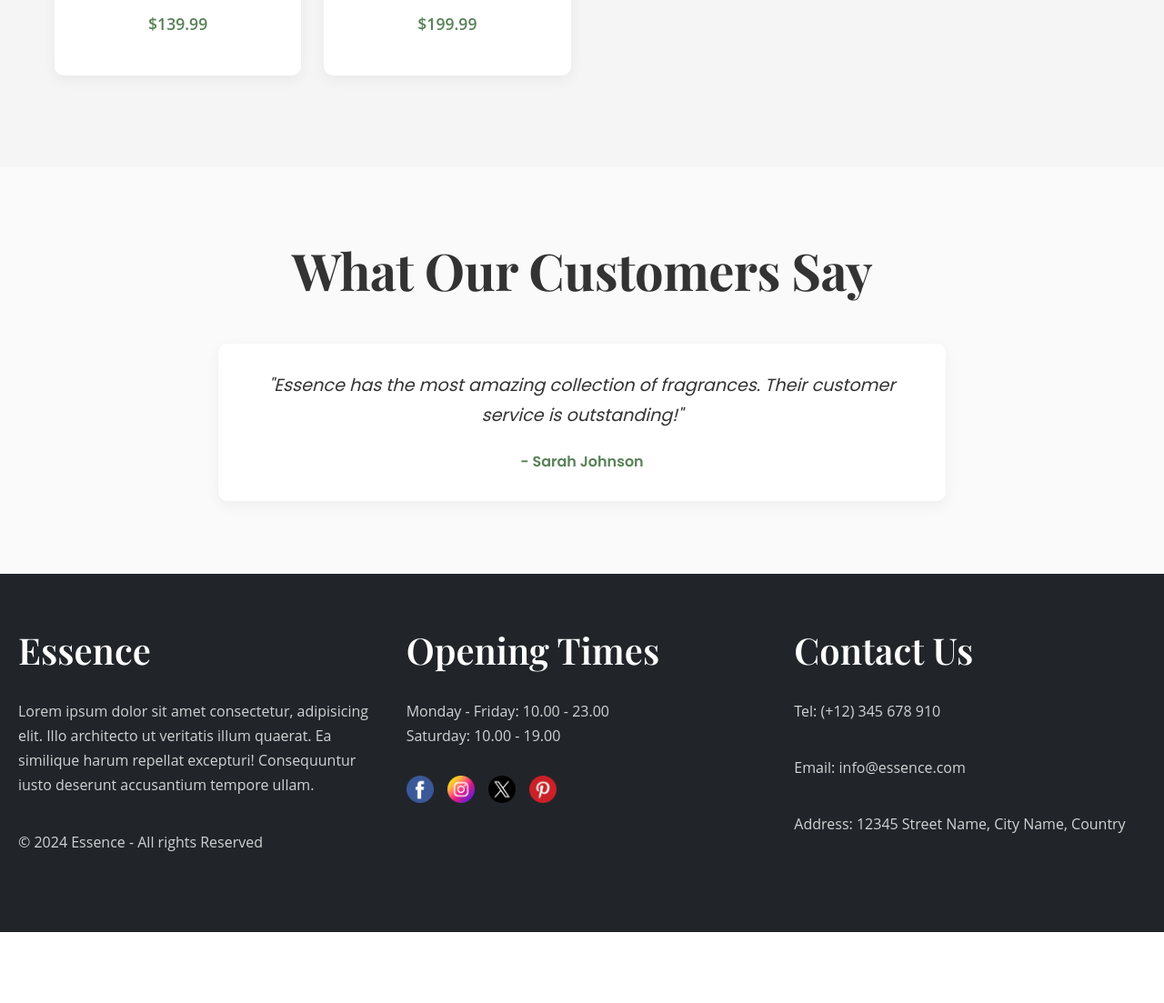
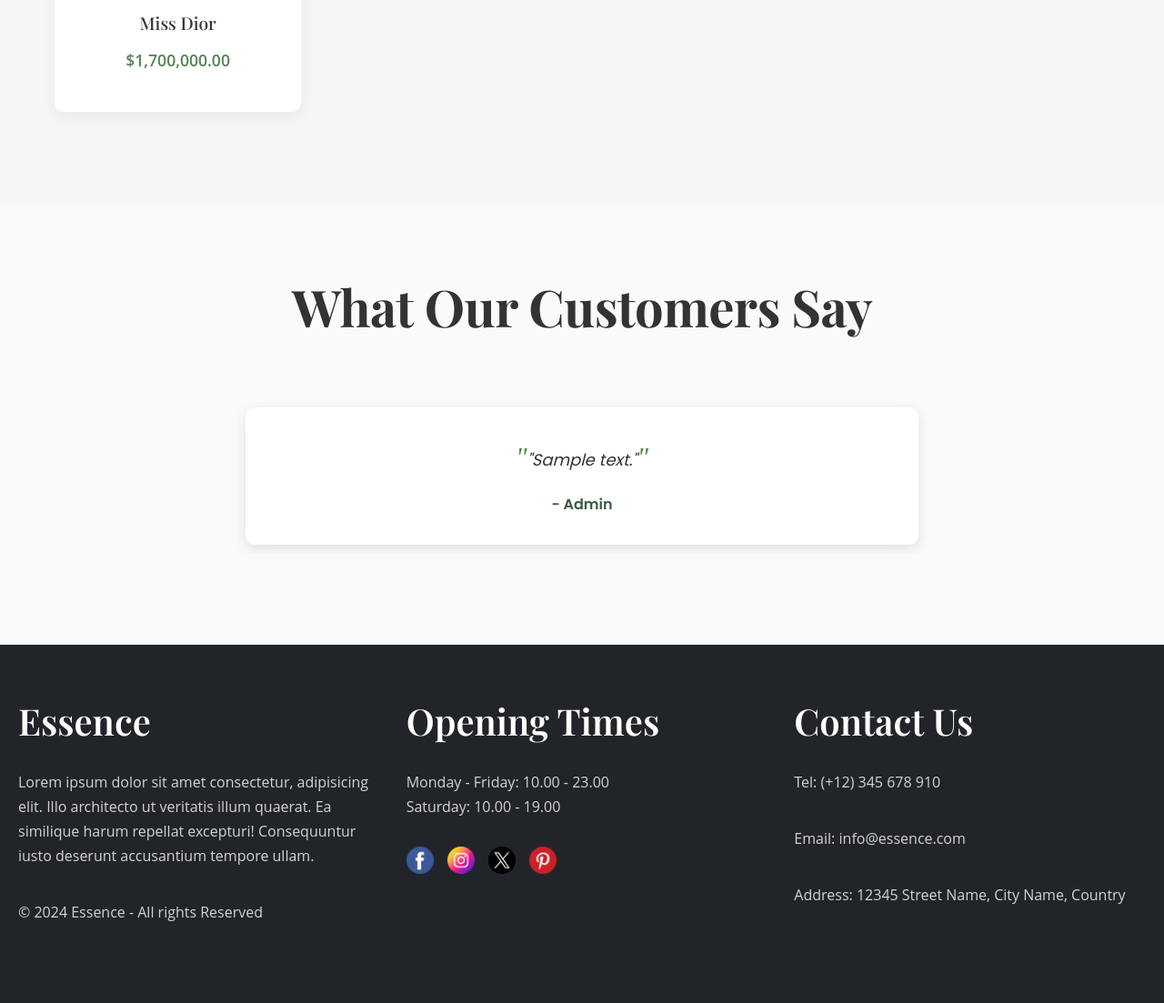
Before and after one commit to Mifta24/Mistify, a Laravel app: page / in a window 1280 px wide. Shown: the part 3929-5032 px from the top of the page at 91% size. Before the commit the page ends 4954 px from the top, so only its background shows below. Run offline with Laravel 12, Linux system fonts and the light colour scheme; data comes from the database, SQL or seed files in the repository; tables that the repository leaves empty hold one stand-in row (values such as "Sample post"); parts of the project's set-up code (start-up, migrations or seed data) failed here and were passed over; some libraries are stand-ins or nearby versions.

Commit message:
Menambahkan logika ke halaman utama dan memperbarui review product

```diff
--- a/app/Http/Controllers/FrontController.php
+++ b/app/Http/Controllers/FrontController.php
@@ -4,6 +4,7 @@ namespace App\Http\Controllers;
 
 use App\Models\Product;
 use App\Models\Category;
+use App\Models\ProductReview;
 use Illuminate\Http\Request;
 
 class FrontController extends Controller
@@ -11,7 +12,22 @@ class FrontController extends Controller
 
     public function dashboard()
     {
-        return view('index');
+        // Provduct
+        $products = Product::with('category')
+            ->orderBy('created_at', 'desc')
+            ->take(5)
+            ->get();
+        // Category
+        $categories = Category::where('is_active', true)
+            ->orderBy('sort_order')
+            ->take(5)
+            ->get(['id', 'name']);
+
+        // testimonials
+         $testimonials = ProductReview::with('user')
+            ->orderBy('created_at', 'desc')
+            ->get();
+        return view('index', compact('products', 'categories', 'testimonials'));
     }
 
     public function about()
@@ -47,9 +63,9 @@ class FrontController extends Controller
         // Apply search filter
         if ($request->filled('search')) {
             $searchTerm = '%' . $request->search . '%';
-            $query->where(function($q) use ($searchTerm) {
+            $query->where(function ($q) use ($searchTerm) {
                 $q->where('name', 'like', $searchTerm)
-                  ->orWhere('description', 'like', $searchTerm);
+                    ->orWhere('description', 'like', $searchTerm);
             });
         }
 
--- a/app/Http/Controllers/ReviewController.php
+++ b/app/Http/Controllers/ReviewController.php
@@ -17,7 +17,7 @@ class ReviewController extends Controller
         }
 
         // Check if order is delivered
-        if ($order->status !== Order::STATUS_COMPLETED) {
+        if ($order->status !== Order::STATUS_DELIVERED) {
             return back()->with('error', 'You can only review products from delivered orders.');
         }
 
@@ -48,7 +48,7 @@ class ReviewController extends Controller
         }
 
         // Check if order is delivered
-        if ($order->status !== Order::STATUS_COMPLETED) {
+        if ($order->status !== Order::STATUS_DELIVERED) {
             return back()->with('error', 'You can only review products from delivered orders.');
         }
 
--- a/resources/views/index.blade.php
+++ b/resources/views/index.blade.php
@@ -2,11 +2,11 @@
     <div class="hero-section container-1">
         <div class="container-text">
             <h1 class="large-text">We care about Fragrances</h1>
-            <p class="lead my-4">Lorem ipsum dolor sit amet consectetur adipisicing elit. Laborum optio ea eos minus quae architecto cumque ipsa eius exercitationem nisi, et enim saepe sequi voluptates ducimus provident, nemo aut molestias!</p>
+            <p class="lead my-4">Perfume is the art of creating a unique and lasting impression on the senses.</p>
             <button class="button-style btn-hover">See more</button>
         </div>
-        <div id="image-container-1" class="shadow-lg rounded">
-            <!-- <img src="images/first-image.png" alt="image"> -->
+        <div id="image-container-1" class="shadow-md rounded">
+            <img src="{{ asset('images/perfume-background.jpg') }}" class="rounded h-100" alt="image">
         </div>
     </div>
 
@@ -16,11 +16,14 @@
             <p class="tagline">Luxury Defined. One Drop at a Time.</p>
         </div>
         <div class="brand-image">
-            <img src="images/second-image.jpg" alt="Perfume bottle" class="rounded shadow-lg img-fluid">
+            <img src="https://images.rawpixel.com/image_png_1100/cHJpdmF0ZS90ZW1wbGF0ZXMvZmlsZXMvY3JlYXRlX3Rvb2wvMjAyNC0wMi8wMWhxMnB2ZDZkZWM1bjBwemJ6MHducHB0NS1sc3ZiYmlobi5wbmc.png"
+                alt="Perfume bottle" class="rounded shadow-lg img-fluid">
         </div>
         <div class="container-text">
             <h2 class="big-text">Why shop with Essence</h2>
-            <p class="my-4">Lorem ipsum dolor sit amet consectetur, adipisicing elit. Mollitia quod, enim quo laboriosam possimus expedita atque neque illo laudantium commodi ut impedit cumque perferendis! Vitae et perferendis cum voluptas eaque!</p>
+            <p class="my-4">Lorem ipsum dolor sit amet consectetur, adipisicing elit. Mollitia quod, enim quo
+                laboriosam possimus expedita atque neque illo laudantium commodi ut impedit cumque perferendis! Vitae et
+                perferendis cum voluptas eaque!</p>
             <button class="button-style btn-hover">Read More</button>
         </div>
     </div>
@@ -31,7 +34,8 @@
             <div class="service-card">
                 <img src="logos/recommendation.png" alt="Recommendation icon" loading="lazy">
                 <h2>Recommendations</h2>
-                <p>Lorem, ipsum dolor sit amet consectetur adipisicing elit. Quo obcaecati distinctio temporibus suscipit illum placeat alias error voluptas.</p>
+                <p>Lorem, ipsum dolor sit amet consectetur adipisicing elit. Quo obcaecati distinctio temporibus
+                    suscipit illum placeat alias error voluptas.</p>
             </div>
             <div class="service-card">
                 <img src="logos/giftbox.png" alt="Gifting icon" loading="lazy">
@@ -56,66 +60,63 @@
         <p class="text-center mb-4">Lorem ipsum dolor sit amet consectetur adipisicing elit.</p>
         <div class="category-nav">
             <ul class="nav-pills">
-                <li><a href="#" class="active">Floral</a></li>
-                <li><a href="#">Woody</a></li>
-                <li><a href="#">Fruity</a></li>
-                <li><a href="#">Fresh</a></li>
+                <li><a href="{{ route('products.index') }}"
+                        class="nav-link {{ !request('category') ? 'active' : '' }}">All</a></li>
+                @foreach ($categories as $category)
+                    <li>
+                        <a href="{{ route('products.index', ['category' => $category->id]) }}"
+                            class="nav-link {{ request('category') == $category->id ? 'active' : '' }}">
+                            {{ $category->name }}
+                        </a>
+                    </li>
+                @endforeach
             </ul>
         </div>
 
         <div class="container-4-collection">
+            @if (isset($products) && count($products) > 0)
+                @foreach ($products as $product)
                     <div class="product-card">
-                <img src="images/perfume-image1.jpg" alt="Perfume 1" loading="lazy" class="img-fluid rounded">
+                        <img src="{{ asset('images/' . $product->image) }}" alt="{{ $product->name }}" loading="lazy"
+                            class="img-fluid rounded">
                         <div class="product-info">
-                    <h3>Floral Elegance</h3>
-                    <p>$149.99</p>
+                            <h3>{{ $product->name }}</h3>
+                            <p>${{ number_format($product->price, 2) }}</p>
                         </div>
                     </div>
-            <div class="product-card">
-                <img src="images/perfume-image2.jpg" alt="Perfume 2" loading="lazy" class="img-fluid rounded">
-                <div class="product-info">
-                    <h3>Woody Notes</h3>
-                    <p>$129.99</p>
+                @endforeach
+            @else
+                <div class="no-products">
+                    <p>No products available at the moment.</p>
                 </div>
-            </div>
-            <div class="product-card">
-                <img src="images/perfume-image3.jpg" alt="Perfume 3" loading="lazy" class="img-fluid rounded">
-                <div class="product-info">
-                    <h3>Ocean Breeze</h3>
-                    <p>$159.99</p>
-                </div>
-            </div>
-            <div class="product-card">
-                <img src="images/perfume-image4.jpg" alt="Perfume 4" loading="lazy" class="img-fluid rounded">
-                <div class="product-info">
-                    <h3>Midnight Rose</h3>
-                    <p>$179.99</p>
-                </div>
-            </div>
-            <div class="product-card">
-                <img src="images/perfume-image5.jpg" alt="Perfume 5" loading="lazy" class="img-fluid rounded">
-                <div class="product-info">
-                    <h3>Citrus Splash</h3>
-                    <p>$139.99</p>
-                </div>
-            </div>
-            <div class="product-card">
-                <img src="images/perfume-image6.jpg" alt="Perfume 6" loading="lazy" class="img-fluid rounded">
-                <div class="product-info">
-                    <h3>Amber Oud</h3>
-                    <p>$199.99</p>
-                </div>
-            </div>
+            @endif
         </div>
     </div>
 
     <div class="testimonial-section">
         <h1 class="large-text text-center mb-5">What Our Customers Say</h1>
         <div class="testimonial-carousel">
+            @if (isset($testimonials) && count($testimonials) > 0)
+                <div class="swiper testimonial-swiper">
+                    <div class="swiper-wrapper">
+                        @foreach ($testimonials as $testimonial)
+                            <div class="swiper-slide">
                                 <div class="testimonial">
-                <div class="quote">"Essence has the most amazing collection of fragrances. Their customer service is outstanding!"</div>
-                <div class="author">- Sarah Johnson</div>
+                                    <div class="quote">"{{ $testimonial->comment }}"</div>
+                                    <div class="author">-
+                                        {{ isset($testimonial->user) ? $testimonial->user->name : $testimonial->author }}
                                     </div>
                                 </div>
                             </div>
+                        @endforeach
+                    </div>
+                    <div class="swiper-pagination"></div>
+                </div>
+            @else
+                <div class="no-testimonials">
+                    <p>No testimonials available at the moment.</p>
+                </div>
+            @endif
+        </div>
+    </div>
 </x-app-layout>
--- a/resources/views/layouts/app.blade.php
+++ b/resources/views/layouts/app.blade.php
@@ -14,7 +14,9 @@
     <!-- Fonts -->
     <link rel="preconnect" href="https://fonts.bunny.net">
     <link href="https://fonts.bunny.net/css?family=figtree:400,500,600&display=swap" rel="stylesheet">
-    <link href="https://fonts.googleapis.com/css2?family=Playfair+Display:wght@400;500;600;700&family=Poppins:wght@300;400;500;600&display=swap" rel="stylesheet">
+    <link
+        href="https://fonts.googleapis.com/css2?family=Playfair+Display:wght@400;500;600;700&family=Poppins:wght@300;400;500;600&display=swap"
+        rel="stylesheet">
 
     <!-- Bootstrap CSS -->
     <link href="https://cdn.jsdelivr.net/npm/bootstrap@5.3.0/dist/css/bootstrap.min.css" rel="stylesheet">
@@ -24,6 +26,9 @@
     <!-- Add in head section -->
     <link rel="stylesheet" href="https://cdn.jsdelivr.net/npm/@sweetalert2/theme-bootstrap-4/bootstrap-4.min.css">
     <script src="https://cdn.jsdelivr.net/npm/sweetalert2@11"></script>
+
+    <!-- Swiper CSS -->
+    <link rel="stylesheet" href="https://cdn.jsdelivr.net/npm/swiper@11/swiper-bundle.min.css" />
 
     <style>
         :root {
@@ -41,7 +46,10 @@
             background-color: #fafafa;
         }
 
-        h1, h2, h3, .elegant {
+        h1,
+        h2,
+        h3,
+        .elegant {
             font-family: 'Playfair Display', serif;
         }
 
@@ -73,7 +81,7 @@
         .btn-hover:hover {
             background-color: var(--accent-color);
             transform: translateY(-2px);
-            box-shadow: 0 5px 15px rgba(0,0,0,0.1);
+            box-shadow: 0 5px 15px rgba(0, 0, 0, 0.1);
         }
 
         /* Navigation */
@@ -118,7 +126,7 @@
         }
 
         #image-container-1 {
-            background-image: url('{{ asset("images/hero-perfume.jpg") }}');
+            background-image: url('{{ asset('images/hero-perfume.jpg') }}');
             background-size: cover;
             background-position: center;
             height: 500px;
@@ -164,13 +172,13 @@
             padding: 30px;
             background-color: white;
             border-radius: 10px;
-            box-shadow: 0 5px 15px rgba(0,0,0,0.05);
+            box-shadow: 0 5px 15px rgba(0, 0, 0, 0.05);
             transition: all 0.3s ease;
         }
 
         .service-card:hover {
             transform: translateY(-5px);
-            box-shadow: 0 10px 25px rgba(0,0,0,0.1);
+            box-shadow: 0 10px 25px rgba(0, 0, 0, 0.1);
         }
 
         .service-card img {
@@ -221,13 +229,13 @@
             background-color: white;
             border-radius: 10px;
             overflow: hidden;
-            box-shadow: 0 5px 15px rgba(0,0,0,0.05);
+            box-shadow: 0 5px 15px rgba(0, 0, 0, 0.05);
             transition: all 0.3s ease;
         }
 
         .product-card:hover {
             transform: translateY(-5px);
-            box-shadow: 0 10px 25px rgba(0,0,0,0.1);
+            box-shadow: 0 10px 25px rgba(0, 0, 0, 0.1);
         }
 
         .product-info {
@@ -251,25 +259,51 @@
             padding: 80px 0;
         }
 
-        .testimonial {
-            background-color: white;
-            padding: 30px;
-            border-radius: 10px;
-            box-shadow: 0 5px 15px rgba(0,0,0,0.05);
-            text-align: center;
+        .testimonial-carousel {
             max-width: 800px;
             margin: 0 auto;
+            padding: 20px;
+        }
+
+        .testimonial {
+            background-color: #ffffff;
+            border-radius: 10px;
+            box-shadow: 0 5px 15px rgba(0, 0, 0, 0.1);
+            padding: 30px;
+            text-align: center;
+            margin: 10px;
+            transition: transform 0.3s ease;
+        }
+
+        .testimonial:hover {
+            transform: translateY(-5px);
         }
 
         .quote {
-            font-size: 1.2rem;
+            font-size: 18px;
+            color: #333;
             font-style: italic;
-            margin-bottom: 20px;
+            line-height: 1.6;
+            margin-bottom: 15px;
+            position: relative;
+        }
+
+        .quote::before,
+        .quote::after {
+            content: '"';
+            font-size: 30px;
+            color: var(--accent-color);
+            font-family: serif;
         }
 
         .author {
             font-weight: 600;
-            color: var(--accent-color);
+            color: var(--primary-color);
+            font-size: 16px;
+        }
+
+        .swiper-pagination-bullet-active {
+            background-color: var(--primary-color);
         }
 
         /* Footer */
@@ -283,13 +317,14 @@
             padding: 60px 20px;
         }
 
-        #footer h1, #footer h2 {
+        #footer h1,
+        #footer h2 {
             color: white;
             margin-bottom: 20px;
         }
 
         #footer p {
-            color: rgba(255,255,255,0.8);
+            color: rgba(255, 255, 255, 0.8);
             margin-bottom: 15px;
         }
 
@@ -326,7 +361,9 @@
         }
 
         @media (max-width: 768px) {
-            .container-3-services, .container-4-collection {
+
+            .container-3-services,
+            .container-4-collection {
                 grid-template-columns: 1fr 1fr;
             }
 
@@ -336,7 +373,9 @@
         }
 
         @media (max-width: 576px) {
-            .container-3-services, .container-4-collection {
+
+            .container-3-services,
+            .container-4-collection {
                 grid-template-columns: 1fr;
             }
 
@@ -365,6 +404,22 @@
 
         <!-- Page Content -->
         <main>
+            {{-- Add this where you want your flash messages to appear, typically below the navigation --}}
+            <div class="container mt-4">
+                @if (session('success'))
+                    <div class="alert alert-success alert-dismissible fade show" role="alert">
+                        {{ session('success') }}
+                        <button type="button" class="btn-close" data-bs-dismiss="alert" aria-label="Close"></button>
+                    </div>
+                @endif
+
+                @if (session('error'))
+                    <div class="alert alert-danger alert-dismissible fade show" role="alert">
+                        {{ session('error') }}
+                        <button type="button" class="btn-close" data-bs-dismiss="alert" aria-label="Close"></button>
+                    </div>
+                @endif
+            </div>
             {{ $slot }}
             <footer id="footer">
                 <div>
@@ -403,6 +458,31 @@
     <!-- Bootstrap JS Bundle -->
     <script src="https://cdn.jsdelivr.net/npm/bootstrap@5.3.0/dist/js/bootstrap.bundle.min.js"></script>
 
+    <!-- Swiper JS -->
+    <script src="https://cdn.jsdelivr.net/npm/swiper@11/swiper-bundle.min.js"></script>
+
+    <script>
+        document.addEventListener('DOMContentLoaded', function() {
+            // Initialize Swiper for testimonials
+            const testimonialSwiper = new Swiper('.testimonial-swiper', {
+                loop: true,
+                autoplay: {
+                    delay: 5000,
+                    disableOnInteraction: false,
+                },
+                pagination: {
+                    el: '.swiper-pagination',
+                    clickable: true,
+                },
+                spaceBetween: 30,
+                effect: 'fade',
+                fadeEffect: {
+                    crossFade: true
+                }
+            });
+        });
+    </script>
+
     @stack('scripts')
 </body>
 
--- a/resources/views/layouts/navigation.blade.php
+++ b/resources/views/layouts/navigation.blade.php
@@ -1,7 +1,7 @@
 <nav class="navbar navbar-expand-lg navbar-light shadow-sm">
     <div class="container">
-        <a class="navbar-brand" href="{{ route('home') }}">
-            <img src="{{ asset('images/logo.png') }}" alt="Logo" style="height: 45px;">
+        <a class="navbar-brand" href="{{ route('dashboard') }}">
+            <img src="{{ asset('images/logo-parfume.jpg') }}" alt="Logo" style="height: 45px;">
         </a>
         <button class="navbar-toggler" type="button" data-bs-toggle="collapse" data-bs-target="#navbarNav"
             aria-controls="navbarNav" aria-expanded="false" aria-label="Toggle navigation">
@@ -10,7 +10,7 @@
         <div class="collapse navbar-collapse" id="navbarNav">
             <ul class="navbar-nav me-auto mb-2 mb-lg-0">
                 <li class="nav-item">
-                    <a class="nav-link {{ request()->is('/') ? 'active' : '' }}" href="{{ route('home') }}">Home</a>
+                    <a class="nav-link {{ request()->is('/') ? 'active' : '' }}" href="{{ route('dashboard') }}">Home</a>
                 </li>
                 <li class="nav-item">
                     <a class="nav-link {{ request()->is('products*') ? 'active' : '' }}"
--- a/routes/web.php
+++ b/routes/web.php
@@ -18,14 +18,13 @@ use App\Http\Controllers\WishlistController;
 */
 
 // Home & Dashboard
-Route::get('/', function () {
-    return view('index');
-})->name('home');
+// Route::get('/', function () {
+//     return view('index');
+// })->name('home');
 
-Route::get('/dashboard', function () {
-    return view('index');
-})->middleware(['auth', 'verified'])->name('dashboard');
+Route::get('/', [FrontController::class, 'dashboard'])->name('dashboard');
 
+// Route::get('/dashboard', [FrontController::class, 'dashboard'])->name('dashboard');
 // Static Pages
 Route::controller(FrontController::class)->group(function () {
     Route::get('/about', 'about')->name('about');
```
Also changed, not shown: app/Http/Controllers/PaymentController.php (+0 -89 lines), resources/views/front/orders/show.blade.php (+64 -10 lines), public/images/perfume-background.jpg (added), public/images/sbAM8.jpg (added). Lines whose indentation alone changed are shown as unchanged.
